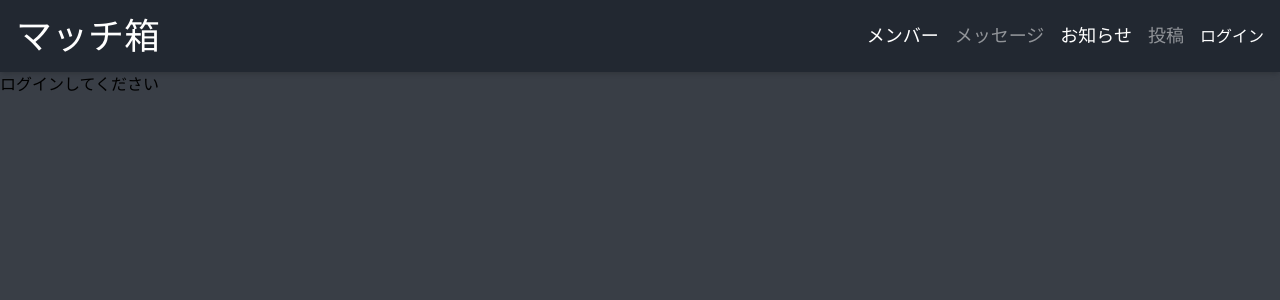
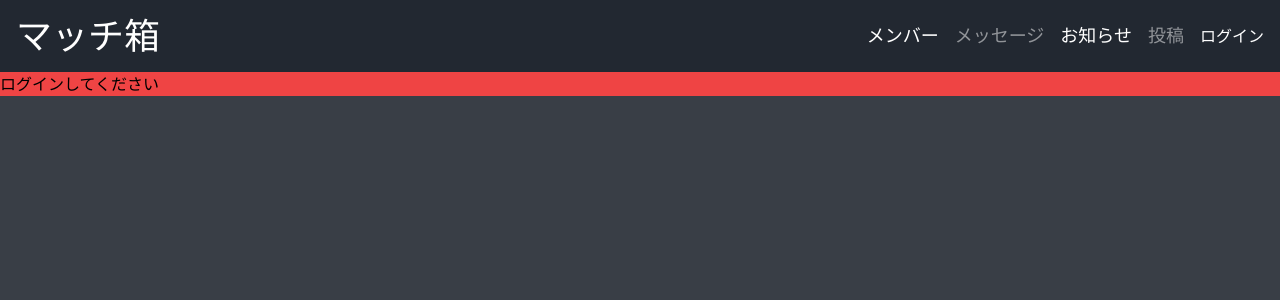
Before and after one commit to Yamamoto1012/kit_hashi5, a React (Create React App) app: page /message in a window 1280 px wide. Shown: the top 300 px of the page. Built offline with nearby package versions, Linux system fonts and the light colour scheme; no server answers.

Commit message:
なんも変えてないです

```diff
--- a/src/components/MesageList.jsx
+++ b/src/components/MesageList.jsx
@@ -51,7 +51,6 @@ const MessageList = ({ userId, receiverId }) => {
 
   return (
     <div>
-
       <div className="flex flex-col justify-between overflow-auto h-[90vh] bg-gray-100 p-4 w-full max-w-2xl mx-auto rounded-2xl">
         <div>
           {messages.map((message) => (
@@ -85,9 +84,7 @@ const MessageList = ({ userId, receiverId }) => {
           <AddMessage receiverId={receiverId} />
         </div>
       </div>
-
     </div>
-
   );
 };
 
--- a/src/components/MessagePage.jsx
+++ b/src/components/MessagePage.jsx
@@ -14,7 +14,7 @@ const MessagesPage = () => {
 
   return (
     <div>{ !auth.currentUser ? (
-      <div>
+      <div className="text-2xl, bg-red-500">
         ログインしてください
       </div>
     ) :(
```
